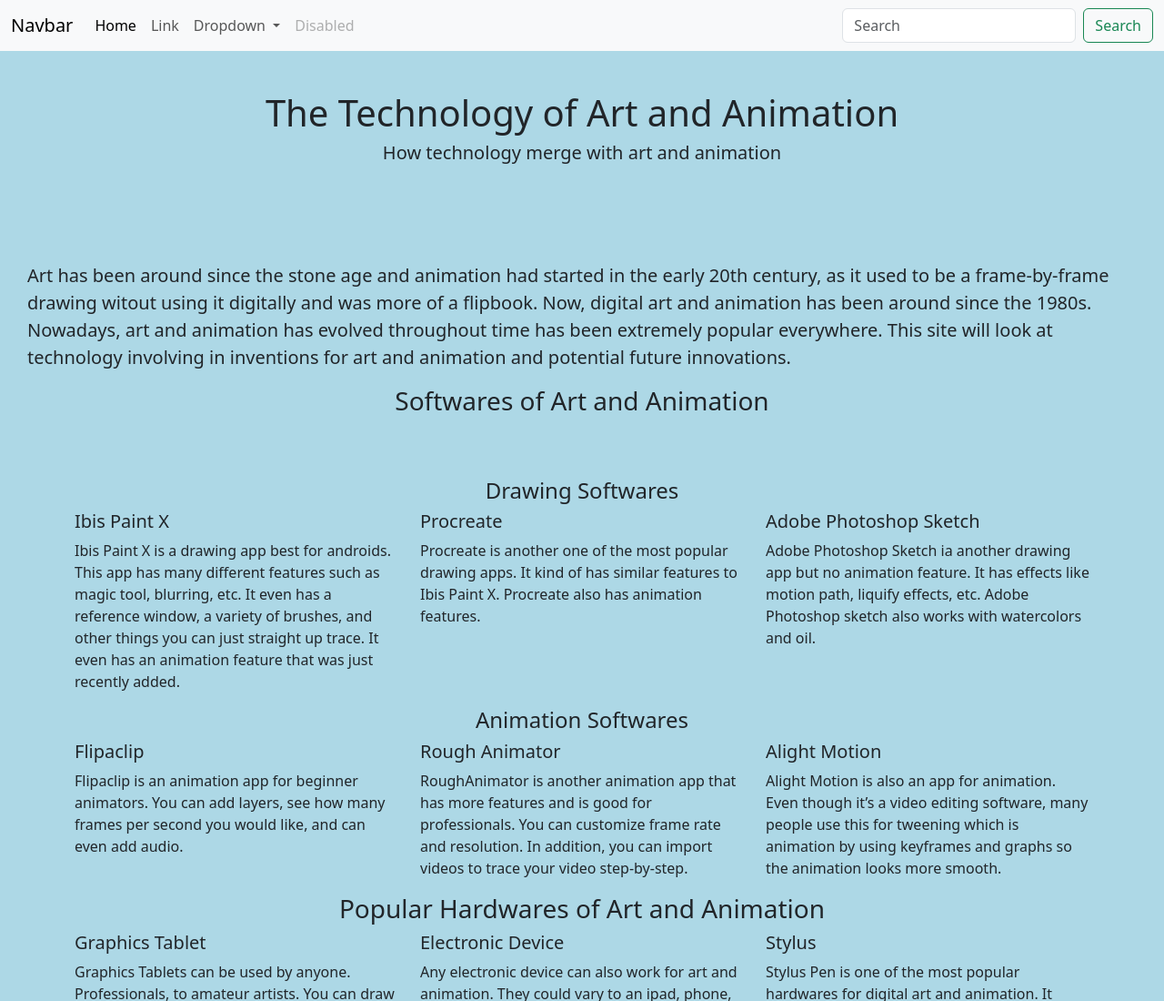
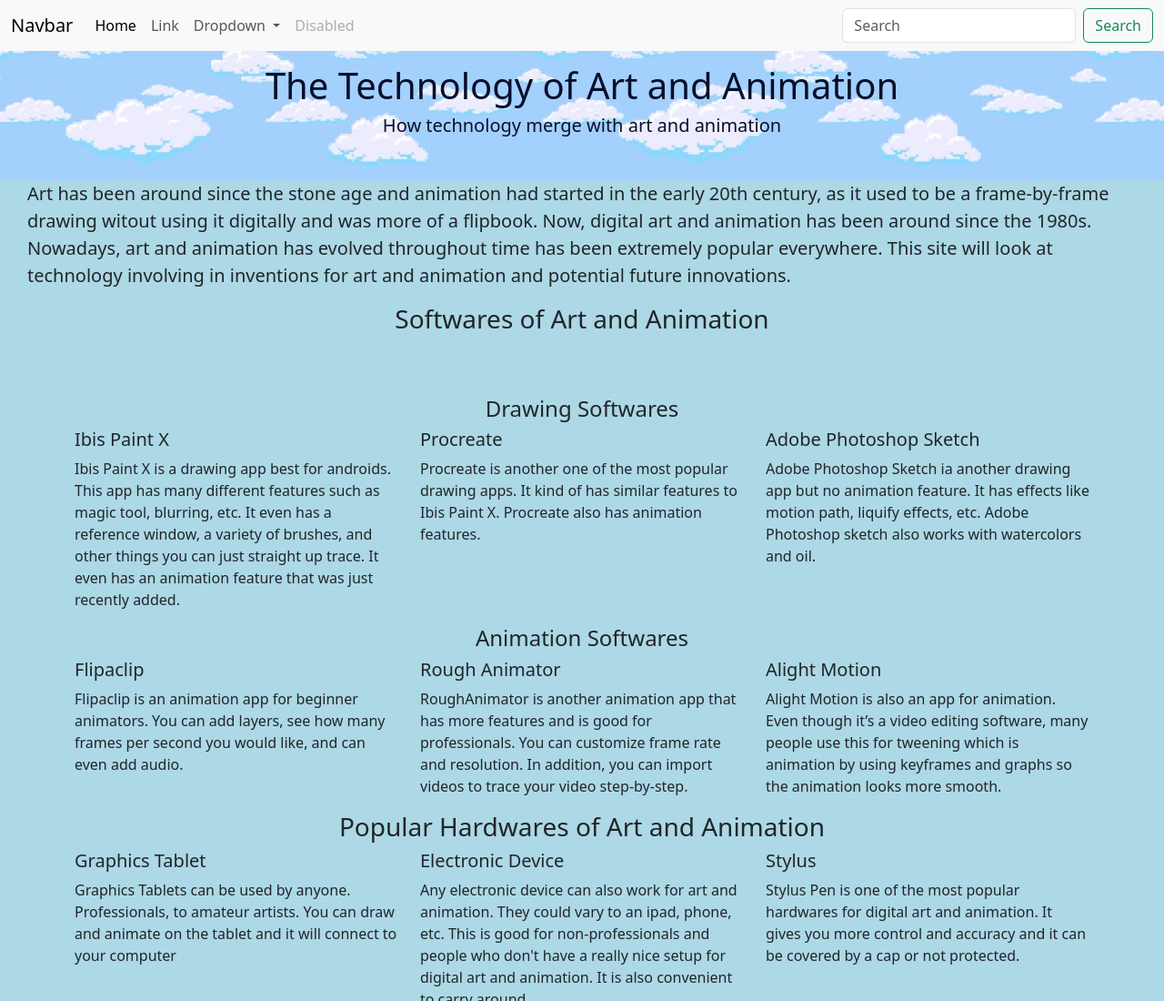
Before and after one commit to xinyangl5722/sep10-freedom-project, a website: page index.html in a window 1280 px wide. Shown: the top 1100 px of the page at 91% size. Drawn offline with nearby package versions, Linux system fonts and the light colour scheme.

Commit message:
title done

```diff
--- a/index.html
+++ b/index.html
@@ -56,9 +56,11 @@
         </div>
       </nav>
 
-      <div class="container-fluid" style="background-color: lightblue; padding: 100px;">
-        <h1 id="title" style="text-align: center;">The Technology of Art and Animation</h1>
-        <h5 style="text-align: center;">How technology merge with art and animation</h5>
+      <div class="container-fluid" id="title"style="background-color: lightblue; padding-top: 70px; padding-bottom:40px;">
+        <div id="word">
+        <h1 style="text-align: center; color: #070F2B;">The Technology of Art and Animation</h1>
+        <h5 style="text-align: center; color: #070F2B;">How technology merge with art and animation</h5>
+        </div>
       </div>
 
       <p style="padding-left: 30px; padding-right: 30px; font-size: 20px;">Art has been around since the stone age and animation had started in the early 20th century, as it used to be a frame-by-frame drawing witout using it digitally and was more of a flipbook. Now, digital art and animation has been around since the 1980s. Nowadays, art and animation has evolved throughout time has been extremely popular everywhere. This site will look at technology involving in inventions for art and animation and potential future innovations.</p>
--- a/style.css
+++ b/style.css
@@ -1,3 +1,7 @@
 #softart {
     padding-top: 50px;
 }
+
+#title {
+    background-image: url('cloud.jpg');
+}
```
Also changed, not shown: blue-sky-cloud.jpg (added), cloud.jpg (added).
